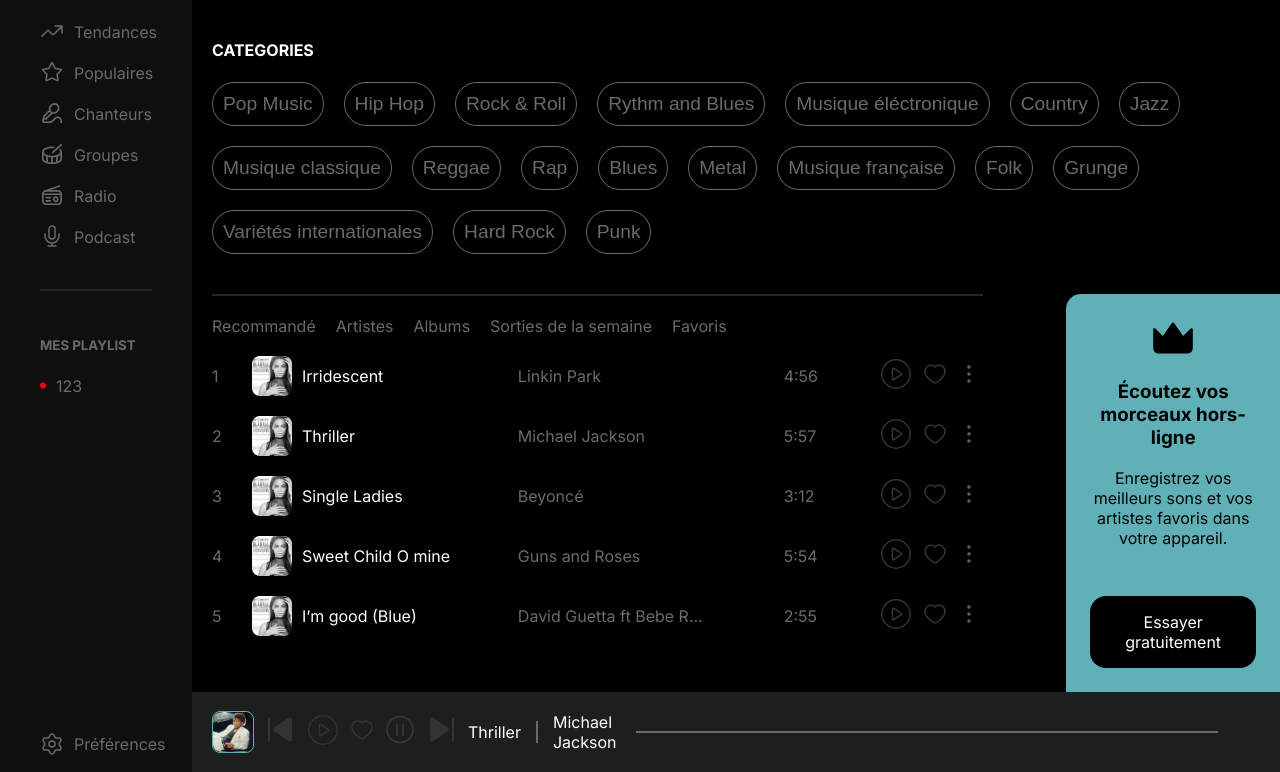
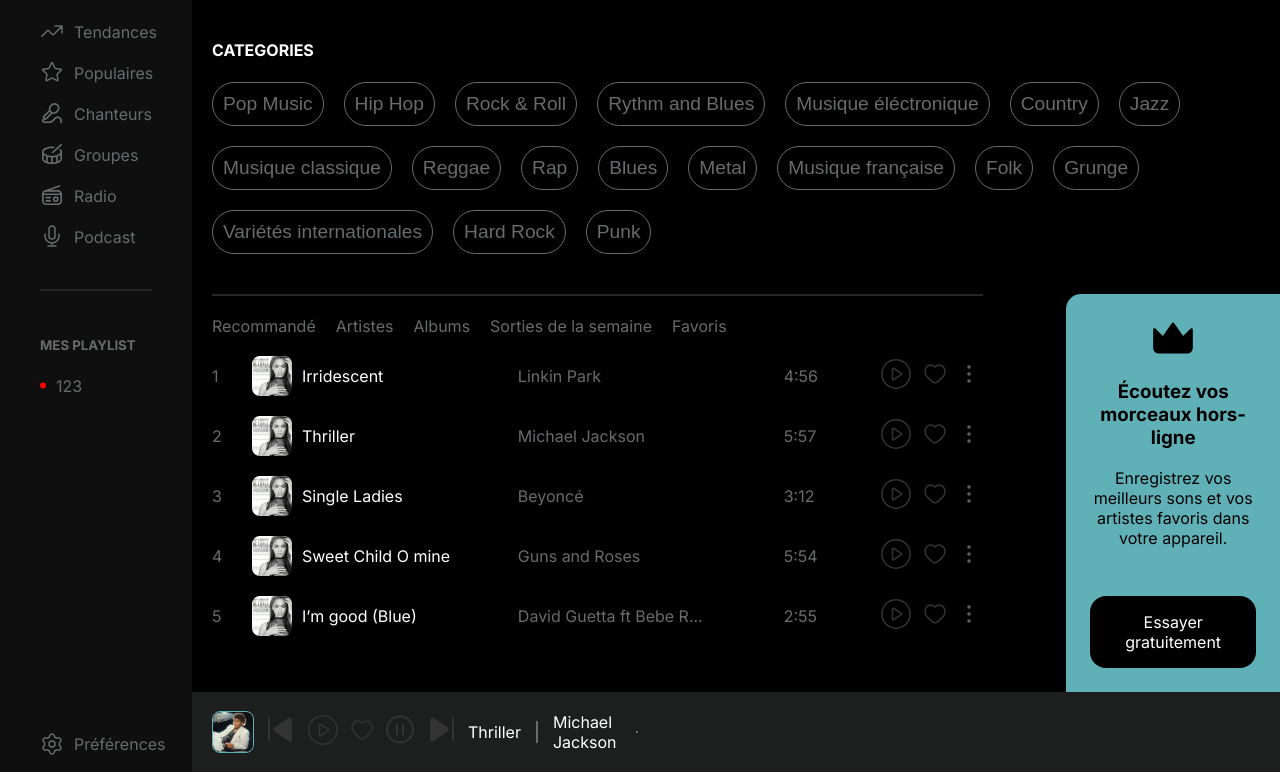
Before and after one commit to NotUndefind/nextsound, a website: page index.html in a window 1280 px wide. Shown: the part 355-1127 px from the top of the page. Drawn offline with Linux system fonts and the light colour scheme.

Commit message:
Automatic update

```diff
--- a/assets/scss/player.scss
+++ b/assets/scss/player.scss
@@ -134,7 +134,5 @@
 
     .songTimeline{
         vertical-align: center;
-        max-width: 93%;
-        width: 100%;
         border: solid 1px $secondary;
     }
```
Also changed, not shown: assets/css/style.css, 1 other file.
